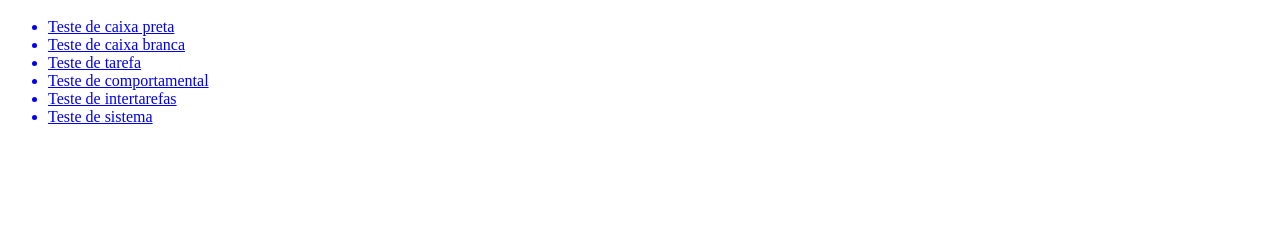
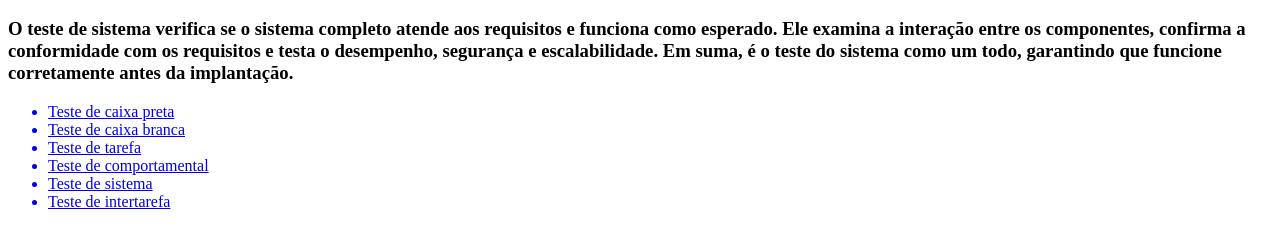
Before and after one commit to Caioliu/atividade18-30, a plain HTML site: page teste_de_sistemas/teste-de-sistemas.html in a window 1280 px wide. Shown: the part 120-368 px from the top of the page. Drawn offline with Linux system fonts and the light colour scheme.

Commit message:
correcao teste de sistema e teste intertarefa

```diff
--- a/teste_de_sistemas/teste-de-sistemas.html
+++ b/teste_de_sistemas/teste-de-sistemas.html
@@ -1,32 +1,52 @@
 <!DOCTYPE html>
 <html lang="en">
+
 <head>
     <meta charset="UTF-8">
     <meta name="viewport" content="width=device-width, initial-scale=1.0">
     <title>Document</title>
     <style>
         #title {
-          text-align: center; /* Alinha o conteúdo da div no centro */
+            text-align: center;
+            /* Alinha o conteúdo da div no centro */
         }
-      </style>
+    </style>
 </head>
+
 <body>
     <header>
         <div id="title">
-          <a href="index.html" style="text-decoration: none;">
-            <h1>Teste de</h1>
-            <h1>Sistemas</h1>
-          </a>
+            <a href="index.html" style="text-decoration: none;">
+                <h1>Teste de</h1>
+                <h1>Sistemas</h1>
+            </a>
+        </div>
+
+        <div>
+            <h3>O teste de sistema verifica se o sistema completo atende aos requisitos e funciona como esperado. Ele examina a interação entre os componentes, confirma a conformidade com os requisitos e testa o desempenho, segurança e escalabilidade. Em suma, é o teste do sistema como um todo, garantindo que funcione corretamente antes da implantação.</h3>
         </div>
 
         <ul>
-          <a href="../teste_de_caixa_preta/teste-de-caixa-preta.html"><li>Teste de caixa preta</li></a>
-          <a href="../teste_de_caixa_branca/teste-de-caixa-branca.html"><li>Teste de caixa branca</li></a>
-          <a href="../teste_de_tarefa/teste-de-tarefa.html"><li>Teste de tarefa</li></a>
-          <a href="../teste_comportamental/teste-comportamental.html"><li>Teste de comportamental</li></a>
-          <a href="../teste_de_sistemas/teste-de-sistemas.html"><li>Teste de intertarefas</li></a>
-          <a href="../teste_intertarefas/teste-intertarefas.html"><li>Teste de sistema</li></a>
+            <a href="../teste_de_caixa_preta/teste-de-caixa-preta.html">
+                <li>Teste de caixa preta</li>
+            </a>
+            <a href="../teste_de_caixa_branca/teste-de-caixa-branca.html">
+                <li>Teste de caixa branca</li>
+            </a>
+            <a href="../teste_de_tarefa/teste-de-tarefa.html">
+                <li>Teste de tarefa</li>
+            </a>
+            <a href="../teste_comportamental/teste-comportamental.html">
+                <li>Teste de comportamental</li>
+            </a>
+            <a href="../teste_de_sistemas/teste-de-sistemas.html">
+                <li>Teste de sistema</li>
+            </a>
+            <a href="../teste_intertarefas/teste-intertarefas.html">
+                <li>Teste de intertarefa</li>
+            </a>
         </ul>
     </header>
 </body>
+
 </html>
```
Also changed, not shown: teste_intertarefas/teste-intertarefas.html (+28 -8 lines).
